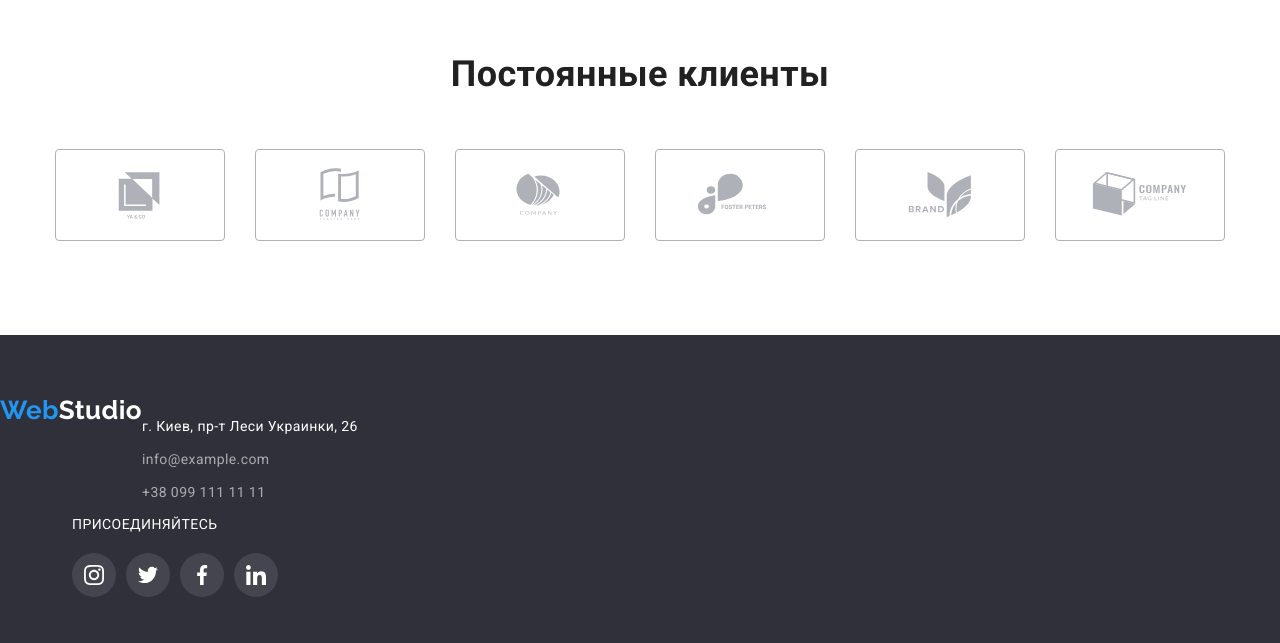
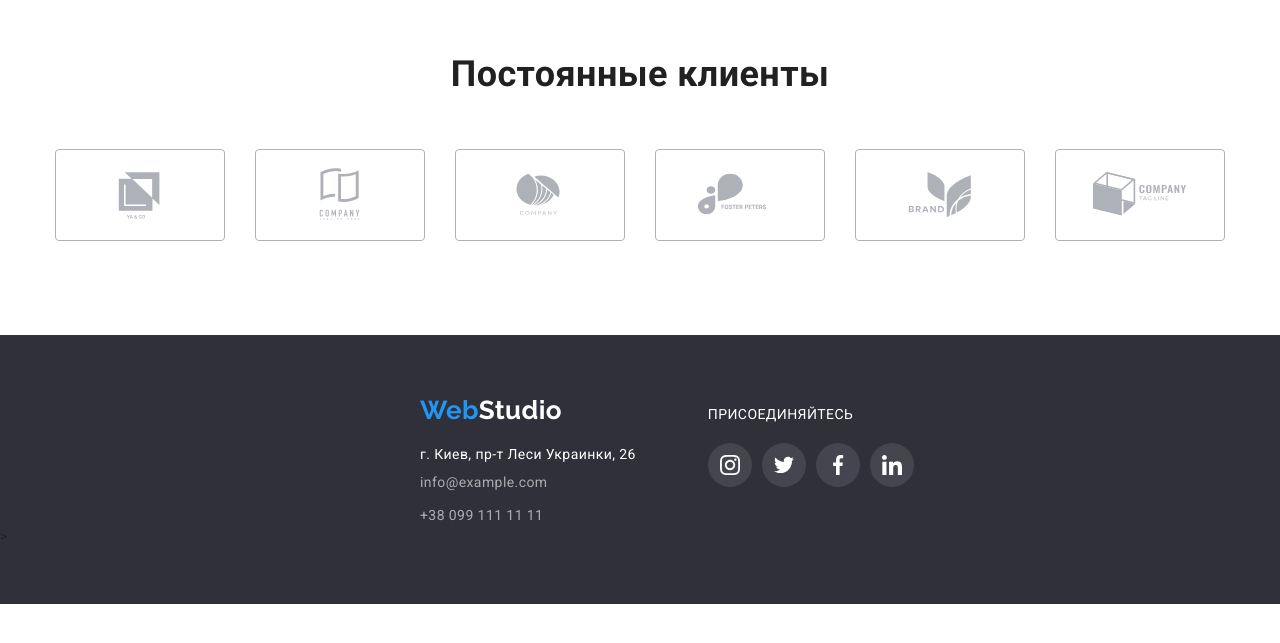
Before and after one commit to Evgen-Bushinskiy/goit-markup-hw-04, a plain HTML site: page index.html in a window 1280 px wide. Shown: the part 2357-3000 px from the top of the page. After the commit the page ends 2961 px from the top, so only its background shows below. Drawn offline with nearby package versions, Linux system fonts and the light colour scheme.

Commit message:
Homework 4

```diff
--- a/css/styls.css
+++ b/css/styls.css
@@ -511,53 +511,53 @@
 
 .footer-container {
   display: flex;
+  margin-left: 420px;
+
 
 }
 
 
+.footer-link-address {
+  color: var(--White-color);
+}
+
 .address {
   font-style: normal;
-                    margin-top: 20px;
 }
-
 
 .address-item:not(:last-child) {
 margin-bottom: 9px;
 }
 
-                  .address-link {
-                    font-weight: 400;
+.footer-link {
+  text-decoration: none;
+  color: rgba(255, 255, 255, 0.6);
   font-size: 14px;
   line-height: 1.7;
   letter-spacing: 0.03em;
-                    color: var(--White-color);
-                    display: block;
 }
 
-                  .footer-contacts-link {
-                    font-weight: 400;
+
+.footer-page .text {
   font-size: 14px;
   line-height: 1.7;
   letter-spacing: 0.03em;
-                    color:var(--footer-contacts-link);
-                    display: block;
 }
 
 .footer-title {
+  margin-bottom: 20px;
+
   color: var(--White-color);
   font-weight: 400;
   font-size: 14px;
   line-height: 1.14;
   letter-spacing: 0.03em;
   text-transform: uppercase;
-
-          margin-bottom: 20px;
 }
 
 .social-links-section {
   margin-left: 72px;
   padding-top: 12px;
-
 }
 
 .social-list {
@@ -575,7 +575,7 @@
 }
 
 .footer-social-link {
-          background: rgba(255, 255, 255, 0.1);
+  background-color: rgba(255, 255, 255, 0.1);
   width: 44px;
   height: 44px;
   border-radius: 50%;
@@ -588,8 +588,6 @@
 .footer-social-link:focus {
   background-color: var(--accent-color);
 }
-
-
 
 
 
--- a/index.html
+++ b/index.html
@@ -365,16 +365,16 @@
 
 
                                 <footer class="footer">
-                                    <div class="conteiner footer-container">
-
+                                    <div class="footer-container contаiner">
+                                    <div class="address-section">
                                     <a class="footer-logo link" lang="en" href=""><span>Web</span>Studio</a>
 
-                                    <address class="address">
+                                    <address class="address list">
 
-                                        <ul class="address-list list">
-                                            <li class="address-item"><a class="address-link link" href="https://goo.gl/maps/x3xQL9jyj8nePAZVA" target="_blank" rel="noopener noreferrer">г. Киев, пр-т Леси Украинки, 26</a></li>
-                                            <li class="address-item"><a class="footer-contacts-link link" href="mailto:info@example.com">info@example.com</a></li>
-                                            <li class="address-item"><a class="footer-contacts-link link" href="tel:+380991111111">+38 099 111 11 11</a></li>
+                                        <ul class="footer-links-list list">
+                                            <li class="address-item"><a class="footer-link-address link" href="https://goo.gl/maps/x3xQL9jyj8nePAZVA" target="_blank" rel="noopener noreferrer">г. Киев, пр-т Леси Украинки, 26</a></li>
+                                            <li class="address-item"><a class="footer-link link" href="mailto:info@example.com">info@example.com</a></li>
+                                            <li class="address-item"><a class="footer-link link" href="tel:+380991111111">+38 099 111 11 11</a></li>
                                         </ul>
 
                                     </address>
@@ -420,7 +420,7 @@
 
                                         </ul>
                                     </div>
-
+                                    </div>>
 
                                 </footer>
                                 </body>
```
Lines whose indentation alone changed are shown as unchanged.
